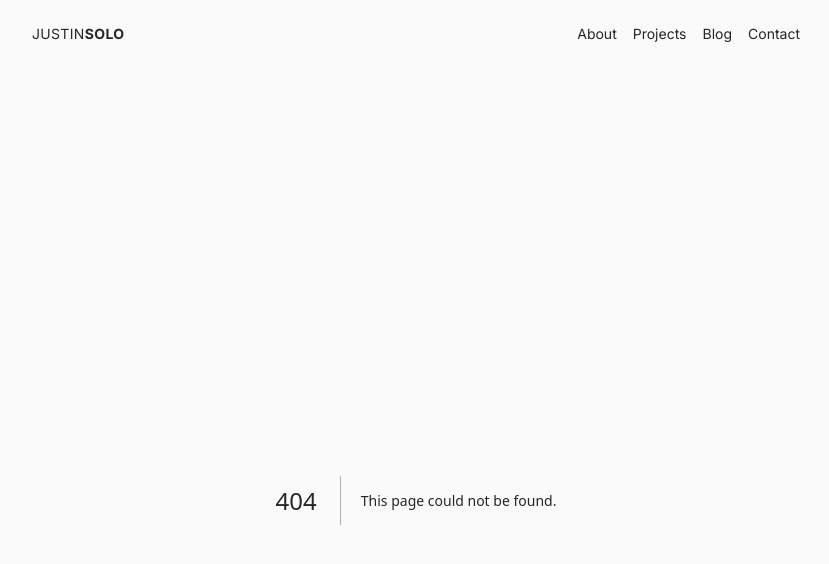
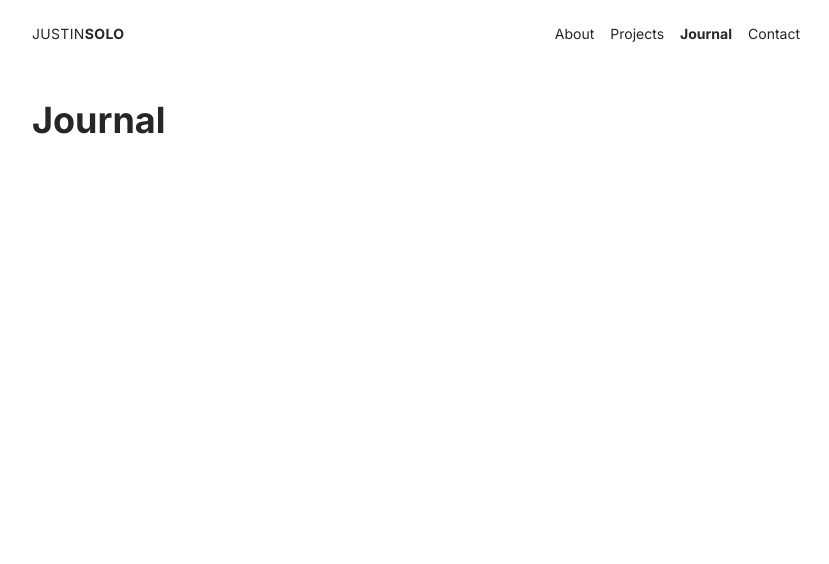
Before and after one commit to justinpaulosolo/portfolio, a Next.js app: page /journal in a window 1280 px wide. Before the commit this address had no page. Shown: the top 564 px of the page, without its empty margins (224-1053 px from the left). Built offline with nearby package versions, Linux system fonts and the light colour scheme.

Commit message:
Changed blog to journals

```diff
--- a/app/about/page.tsx
+++ b/app/about/page.tsx
@@ -1,21 +1,25 @@
 import Image from "next/image";
+import { Suspense } from "react";
 import { Bio } from "../../components/about/Bio";
 
-import picture from "../../public/bio-picture.jpg";
+import picture from "../../public/bio-picture.jpeg";
 export default function AboutPage() {
   return (
+    <Suspense fallback={<h1>Loading...</h1>}>
       <div className="flex flex-col mx-auto max-w-3xl">
         <h1 className="font-bold text-4xl">About</h1>
         <div className="mx-auto mt-8">
+          <div>
             <Image
               src={picture}
               alt="profile-pic"
-          width={200}
-          height={200}
+              width={175}
+              height={175}
               className="mb-2 rounded-2xl drop-shadow-md"
               placeholder="blur"
-          priority
+              loading="lazy"
             />
+          </div>
         </div>
         <Bio />
         <h3 className="font-bold text-2xl pt-4">More info about me?</h3>
@@ -50,5 +54,6 @@ export default function AboutPage() {
           .
         </p>
       </div>
+    </Suspense>
   );
 }
--- a/app/blog/page.tsx
+++ b/app/journal/page.tsx
@@ -1,7 +1,7 @@
 export default function BlogPage() {
   return (
     <div className="flex flex-col mx-auto max-w-3xl">
-      <h1 className="font-bold text-4xl">Blog</h1>
+      <h1 className="font-bold text-4xl">Journal</h1>
     </div>
   );
 }
--- a/app/layout.tsx
+++ b/app/layout.tsx
@@ -15,7 +15,7 @@ export default function RootLayout({
         <meta name="description" content="Full-stack developer" />
         <link rel="icon" href="/favicon.ico" />
       </head>
-      <body className="bg-gray-50">
+      <body className="bg-white">
         <Container>{children}</Container>
       </body>
     </html>
--- a/app/page.tsx
+++ b/app/page.tsx
@@ -1,4 +1,3 @@
-import Image from "next/image";
 import { HeroSection } from "../components/home/HeroSection";
 import { RecentPosts } from "../components/home/RecentPosts";
 export default function Home() {
--- a/components/layout/Container.tsx
+++ b/components/layout/Container.tsx
@@ -29,7 +29,7 @@ function DesktopNav() {
     <div className="items-center hidden ml-auto md:flex space-x-4">
       <NavlinkItem href="/about">About</NavlinkItem>
       <NavlinkItem href="/projects">Projects</NavlinkItem>
-      <NavlinkItem href="/blog">Blog</NavlinkItem>
+      <NavlinkItem href="/journal">Journal</NavlinkItem>
       <NavlinkItem href="/contact">Contact</NavlinkItem>
     </div>
   );
```
Also changed, not shown: public/bio-picture.jpeg (renamed from public/bio-picture.jpg). Lines whose indentation alone changed are shown as unchanged.
